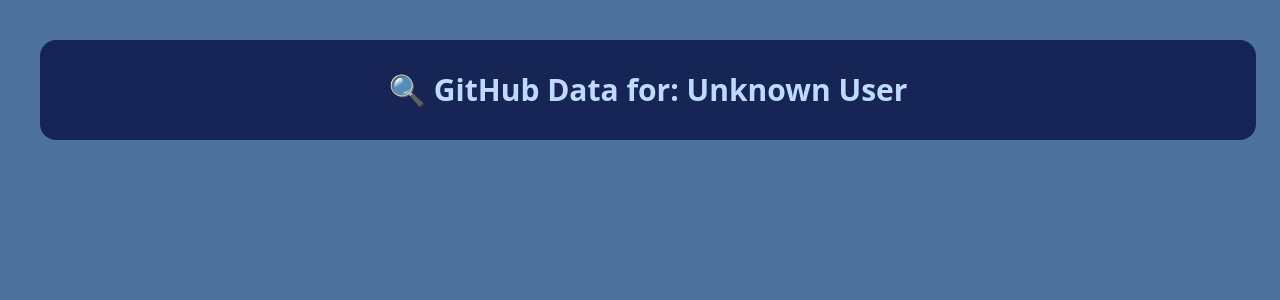
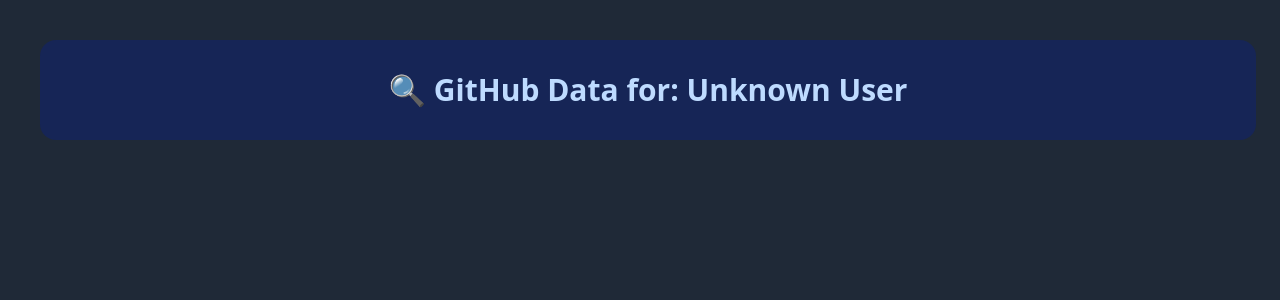
Before and after one commit to RVDhanushkumar/Git-Details-Finder, a React (Vite) app: page /data in a window 1280 px wide. Shown: the top 300 px of the page. Built offline with nearby package versions, Linux system fonts and the light colour scheme.

Commit message:
styling update

```diff
--- a/index.html
+++ b/index.html
@@ -7,7 +7,7 @@
     <title>User Profile Analyzer</title>
   </head>
   <body>
-    <div id="root"></div>
+    <div id="root" ></div>
     <script type="module" src="/src/main.jsx"></script>
   </body>
 </html>
--- a/src/App.jsx
+++ b/src/App.jsx
@@ -16,13 +16,13 @@
   };
 
   return (
-    <div className="grid place-content-center h-[90vh]">
-      <div className="bg-gray-800 shadow-xl rounded-2xl p-8 sm:p-10 w-full max-w-lg transition-all duration-300 ">
+    <div className="grid place-content-center h-[90vh] ">
+      <div className="bg-white dark:bg-gray-900 shadow-2xl rounded-2xl p-8 sm:p-10 w-full max-w-lg border border-gray-300 dark:border-gray-600">
         <div className="flex justify-center mb-6">
-          <img src={github} className="h-12 w-12 mr-2 animate-pulse" alt="GitHub Logo" />
+          <img src={github} className="h-12 w-12 mr-2" alt="GitHub Logo" />
         </div>
 
-        <h1 className="text-4xl font-extrabold text-center text-red-600 dark:text-red-400 mb-8">
+        <h1 className="text-4xl font-extrabold text-center text-blue-400 mb-8">
           User Profile Analyzer
         </h1>
 
@@ -35,13 +35,13 @@
             value={username}
             onChange={(e) => setUsername(e.target.value)}
             placeholder="e.g., RVDhanushkumar"
-            className="w-full px-4 py-3 border border-gray-300 dark:border-gray-700 bg-white dark:bg-gray-800 text-gray-900 dark:text-gray-100 rounded-xl focus:outline-none focus:ring-2 focus:ring-red-400 dark:focus:ring-red-500 transition"
+            className="w-full px-4 py-3 border border-gray-400 dark:border-gray-600 bg-gray-100 dark:bg-gray-800 text-gray-900 dark:text-gray-100 rounded-xl focus:outline-none focus:ring-2 focus:ring-blue-500 transition"
           />
         </div>
 
         <button
           type="submit"
-          className="w-full bg-red-500 hover:bg-red-600 dark:bg-red-600 dark:hover:bg-red-700 text-white font-semibold py-3 px-4 rounded-xl transition duration-300 shadow-md hover:shadow-lg"
+          className="w-full bg-blue-500 hover:bg-blue-600 text-white font-semibold py-3 px-4 rounded-xl transition duration-300 shadow-md hover:shadow-lg"
           onClick={handleSearch}
         >
           Search
--- a/src/components/DataPage.jsx
+++ b/src/components/DataPage.jsx
@@ -37,6 +37,8 @@
         🔍 GitHub Data for: {username || "Unknown User"}
       </h2>
     </div>
+
+
     {err && <p className="text-red-400 mb-4">{err}</p>}
       {loading ? (
         <h1 className="text-xl text-blue-300">Loading...</h1>
--- a/src/components/card.jsx
+++ b/src/components/card.jsx
@@ -31,43 +31,58 @@
 
   return (
     <motion.div
-      className="bg-blue-900 shadow-md rounded-2xl p-4 w-[80%] mx-auto hover:shadow-xl transition duration-300 border border-blue-700"
+      className="bg-blue-950 shadow-xl rounded-2xl p-6 w-[85%] mx-auto border border-blue-800 hover:shadow-2xl transition-all duration-300 my-6"
       initial={{ opacity: 0, y: 40 }}
       animate={{ opacity: 1, y: 0 }}
       transition={{ duration: 0.5, ease: "easeOut" }}
     >
-      <div className="flex items-center justify-between my-4">
-        <h2 className="text-xl font-semibold text-blue-100">📁 {props.name}</h2>
-        <span className="text-sm text-blue-300">ID: {props.id}</span>
+      <div className="flex items-center justify-between mb-4">
+        <h2 className="text-2xl font-semibold text-blue-100">📁 {props.name}</h2>
+        <span className="text-sm text-blue-400 font-mono">ID: {props.id}</span>
       </div>
 
-      <p className="text-blue-200 my-4">{props.description || "No description provided."}</p>
-      <div className="w-full grid place-content-center">
-        <div className="flex flex-wrap gap-3 text-sm text-blue-100 my-6">
-          <span className="bg-blue-800 px-2 py-1 rounded-lg">🧵 Size: {props.size} KB</span>
-          <span className="bg-blue-800 px-2 py-1 rounded-lg">💬 Language: {props.language || "Unknown"}</span>
-          <span className="bg-blue-800 px-2 py-1 rounded-lg">📅 Created: {formattedDate}</span>
+      <p className="text-blue-200 text-base mb-6">
+        {props.description || "No description provided."}
+      </p>
+
+      <div className="flex justify-center">
+        <div className="flex flex-wrap gap-3 text-sm text-blue-100 mb-6 justify-center">
+          <span className="bg-blue-800/70 px-3 py-1 rounded-full shadow-inner">
+            🧵 Size: {props.size} KB
+          </span>
+          <span className="bg-blue-800/70 px-3 py-1 rounded-full shadow-inner">
+            💬 Language: {props.language || "Unknown"}
+          </span>
+          <span className="bg-blue-800/70 px-3 py-1 rounded-full shadow-inner">
+            📅 Created: {formattedDate}
+          </span>
         </div>
       </div>
 
-      <details className="bg-blue-800 rounded-lg px-4 py-2 text-sm text-blue-100 cursor-pointer">
-        <summary className="font-medium text-blue-300 mb-1 hover:text-white transition duration-200">
+
+      <details className="bg-blue-900/70 rounded-lg px-4 py-3 text-sm text-blue-100 group transition-all duration-300">
+        <summary className="font-medium text-blue-300 cursor-pointer group-hover:text-white group-hover:bg-blue-700 px-2 py-1 rounded-md transition duration-300">
           📜 View Commits
         </summary>
 
         {err && <p className="text-red-400 mt-2">{err}</p>}
 
         {commits.length > 0 ? (
-          <div className="ml-4 mt-2 space-y-2">
+          <ul className="mt-4 space-y-3 pl-4">
             {commits.map((commit, index) => (
-              <li key={index} className="bg-blue-900 p-2 rounded-md">
-                <p>✍️ <strong>Author:</strong> {commit.commit.author.name}</p>
-                <p>💬 <strong>Message:</strong> {commit.commit.message}</p>
+              <li key={index} className="bg-blue-950/70 border border-blue-800 rounded-md p-3 text-sm shadow-sm flex justify-around flex-row-reverse">
+                <p className="text-blue-200">
+                  💬 <strong className="text-blue-100">Message:</strong> {commit.commit.message}
+                </p>
+                <p className="text-blue-200 mb-1">
+                  ✍️ <strong className="text-blue-100">Author:</strong> {commit.commit.author.name}
+                </p>
+
               </li>
             ))}
-          </div>
+          </ul>
         ) : !err ? (
-          <p className="text-blue-200 mt-2">No commits found.</p>
+          <p className="text-blue-300 mt-2">No commits found.</p>
         ) : null}
       </details>
     </motion.div>
--- a/src/index.css
+++ b/src/index.css
@@ -5,106 +5,59 @@
   font-family: system-ui, Avenir, Helvetica, Arial, sans-serif;
   line-height: 1.5;
   font-weight: 400;
-  color-scheme: light dark;
+  color-scheme: dark;
   color: rgba(255, 255, 255, 0.87);
-  background-color: #443a71;
+  background-color: #1f2937; /* New dark neutral background */
   font-synthesis: none;
   text-rendering: optimizeLegibility;
   -webkit-font-smoothing: antialiased;
   -moz-osx-font-smoothing: grayscale;
 
   --radius: 0.625rem;
-  --background: oklch(1 0 0);
-  --foreground: oklch(0.145 0 0);
-  --card: oklch(1 0 0);
-  --card-foreground: oklch(0.145 0 0);
-  --popover: oklch(1 0 0);
-  --popover-foreground: oklch(0.145 0 0);
-  --primary: oklch(0.205 0 0);
-  --primary-foreground: oklch(0.985 0 0);
-  --secondary: oklch(0.97 0 0);
-  --secondary-foreground: oklch(0.205 0 0);
-  --muted: oklch(0.97 0 0);
-  --muted-foreground: oklch(0.556 0 0);
-  --accent: oklch(0.97 0 0);
-  --accent-foreground: oklch(0.205 0 0);
-  --destructive: oklch(0.577 0.245 27.325);
-  --border: oklch(0.922 0 0);
-  --input: oklch(0.922 0 0);
-  --ring: oklch(0.708 0 0);
-  --chart-1: oklch(0.646 0.222 41.116);
-  --chart-2: oklch(0.6 0.118 184.704);
-  --chart-3: oklch(0.398 0.07 227.392);
-  --chart-4: oklch(0.828 0.189 84.429);
-  --chart-5: oklch(0.769 0.188 70.08);
-  --sidebar: oklch(0.985 0 0);
-  --sidebar-foreground: oklch(0.145 0 0);
-  --sidebar-primary: oklch(0.205 0 0);
-  --sidebar-primary-foreground: oklch(0.985 0 0);
-  --sidebar-accent: oklch(0.97 0 0);
-  --sidebar-accent-foreground: oklch(0.205 0 0);
-  --sidebar-border: oklch(0.922 0 0);
-  --sidebar-ring: oklch(0.708 0 0);
+  --background: #1f2937;
+  --foreground: #e5e7eb;
+  --card: #111827;
+  --card-foreground: #f3f4f6;
+  --popover: #111827;
+  --popover-foreground: #f3f4f6;
+  --primary: #3b82f6;
+  --primary-foreground: #ffffff;
+  --secondary: #374151;
+  --secondary-foreground: #e5e7eb;
+  --muted: #4b5563;
+  --muted-foreground: #9ca3af;
+  --accent: #2563eb;
+  --accent-foreground: #ffffff;
+  --destructive: #dc2626;
+  --border: #374151;
+  --input: #374151;
+  --ring: #2563eb;
 }
 
 body {
   margin: 0;
-  padding: 10;
-  place-items: center;
+  padding: 0;
   min-height: 100vh;
-  width: 100wv;
-  animation: bgColorAnimation 20s infinite alternate;
-  transition: background-color 2s ease-in-out;
+  width: 100vw;
+  background-color: var(--background);
+  color: var(--foreground);
 }
 
 .dark {
-  --background: oklch(0.145 0 0);
-  --foreground: oklch(0.985 0 0);
-  --card: oklch(0.205 0 0);
-  --card-foreground: oklch(0.985 0 0);
-  --popover: oklch(0.205 0 0);
-  --popover-foreground: oklch(0.985 0 0);
-  --primary: oklch(0.922 0 0);
-  --primary-foreground: oklch(0.205 0 0);
-  --secondary: oklch(0.269 0 0);
-  --secondary-foreground: oklch(0.985 0 0);
-  --muted: oklch(0.269 0 0);
-  --muted-foreground: oklch(0.708 0 0);
-  --accent: oklch(0.269 0 0);
-  --accent-foreground: oklch(0.985 0 0);
-  --destructive: oklch(0.704 0.191 22.216);
-  --border: oklch(1 0 0 / 10%);
-  --input: oklch(1 0 0 / 15%);
-  --ring: oklch(0.556 0 0);
-  --chart-1: oklch(0.488 0.243 264.376);
-  --chart-2: oklch(0.696 0.17 162.48);
-  --chart-3: oklch(0.769 0.188 70.08);
-  --chart-4: oklch(0.627 0.265 303.9);
-  --chart-5: oklch(0.645 0.246 16.439);
-  --sidebar: oklch(0.205 0 0);
-  --sidebar-foreground: oklch(0.985 0 0);
-  --sidebar-primary: oklch(0.488 0.243 264.376);
-  --sidebar-primary-foreground: oklch(0.985 0 0);
-  --sidebar-accent: oklch(0.269 0 0);
-  --sidebar-accent-foreground: oklch(0.985 0 0);
-  --sidebar-border: oklch(1 0 0 / 10%);
-  --sidebar-ring: oklch(0.556 0 0);
+  --background: #0f172a;
+  --foreground: #f1f5f9;
+  --card: #1e293b;
+  --card-foreground: #f8fafc;
+  --primary: #60a5fa;
+  --primary-foreground: #ffffff;
+  --secondary: #334155;
+  --secondary-foreground: #cbd5e1;
+  --muted: #475569;
+  --muted-foreground: #94a3b8;
+  --accent: #3b82f6;
+  --accent-foreground: #ffffff;
+  --destructive: #ef4444;
+  --border: #475569;
+  --input: #475569;
+  --ring: #3b82f6;
 }
-
-@keyframes bgColorAnimation {
-  0% {
-    background-color: #443a71;
-  }
-  25% {
-    background-color: #4a6fa5;
-  }
-  50% {
-    background-color: #6a994e;
-  }
-  75% {
-    background-color: #557ce8;
-  }
-  100% {
-    background-color: #443a71;
-  }
-}
```
Also changed, not shown: src/App.css (line endings or trailing spaces).
